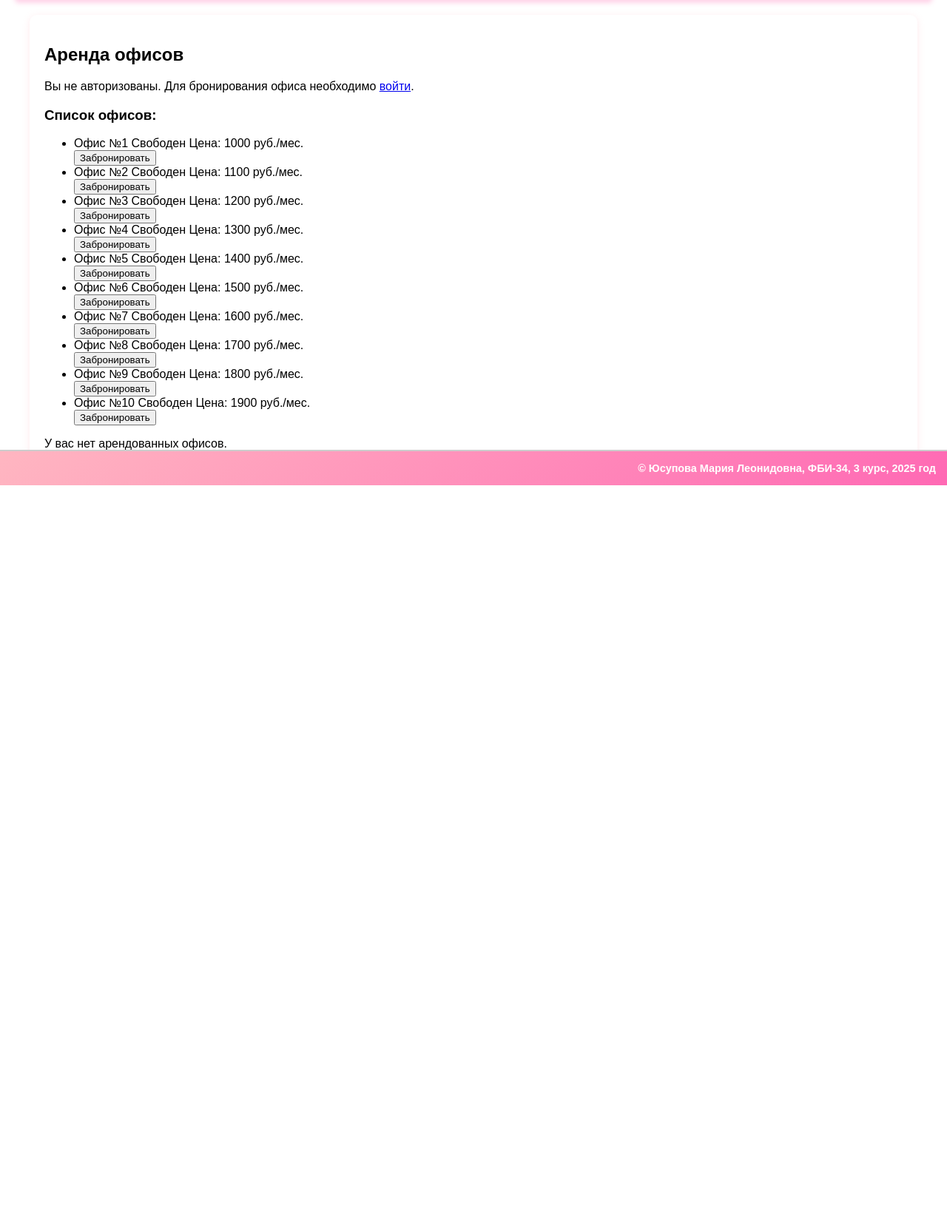
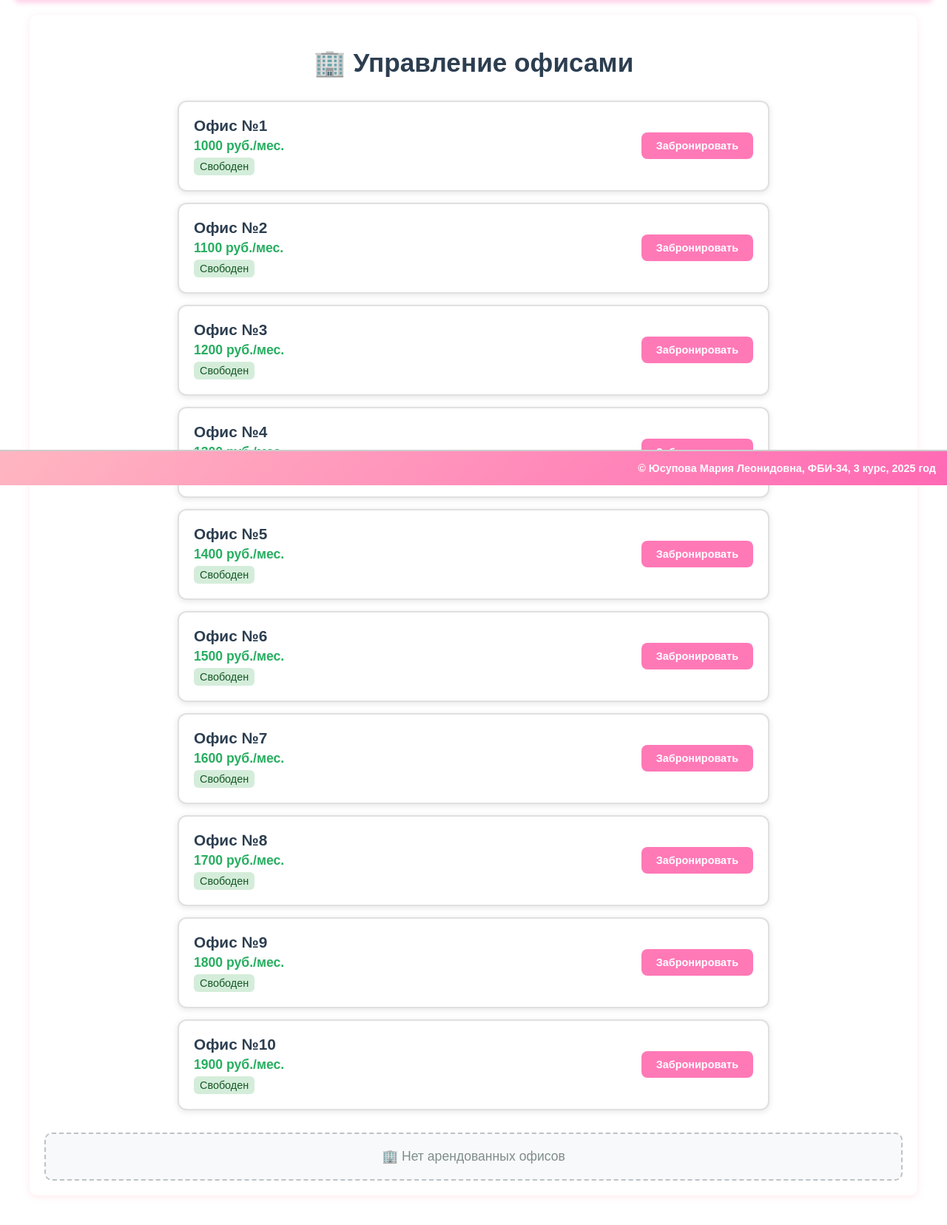
Before and after one commit to Maria25k/web-back-labs, a Flask app: page /lab6/ in a window 1280 px wide. Shown: the part 144-1800 px from the top of the page at 74% size. Before the commit the page ends 800 px from the top, so only its background shows below. Run offline with Flask 3, Linux system fonts and the light colour scheme.

Commit message:
дополнительное задание

```diff
--- a/templates/lab6/lab6.html
+++ b/templates/lab6/lab6.html
@@ -1,46 +1,102 @@
 {% extends "base.html" %}
-
-{% block title %}Лабораторная работа 6 - API JSON-RPC{% endblock %}
 
 {% block lab %}Лабораторная работа 6{% endblock %}
 
-{% block main %}
-    <div class="container">
-        <h2>Аренда офисов</h2>
-        <div class="auth-info">
-            {% if session.get('login') %}
-                <p>Вы авторизованы как: <strong>{{ session.get('login') }}</strong></p>
-                <a href="{{ url_for('lab5.logout') }}">Выйти</a>
-            {% else %}
-                <p>Вы не авторизованы. Для бронирования офиса необходимо <a href="{{ url_for('lab5.login') }}">войти</a>.</p>
-            {% endif %}
-        </div>
+{% block script %}
+<script>
+function getOfficeList() {
+    const url = '/lab6/json-rpc-api/'
+    const json = {
+        'jsonrpc': '2.0',
+        'method': 'info',
+        'id': Math.round(Math.random()*1000)
+    };
+    fetch(url, {
+        method: 'POST',
+        headers: {'Content-Type': 'application/json'},
+        body: JSON.stringify(json)
+    })
+    .then(function(response) {
+        return response.json()
+    })
+    .then(function(data) {
+        const office_list = data.result;
+        const ul = document.getElementById('office-list');
+        const totalCostDiv = document.getElementById('total-cost');
+        ul.innerHTML = '';
 
-        <div class="offices-container">
-            <h3>Список офисов:</h3>
-            <ul id="office-list" class="office-list">
-                <!-- Список офисов будет загружен через JavaScript -->
-            </ul>
-        </div>
+        let totalCost = 0;
+        let bookedCount = 0;
 
-        <div class="total-cost" id="total-cost">
-            <!-- Общая стоимость аренды будет рассчитана через JavaScript -->
+        for(let i = 0; i < office_list.length; i++) {
+            const office = office_list[i];
+            const li = document.createElement('li');
+            li.className = 'office-item';
+
+            // Создаем контейнер для информации об офисе
+            const officeInfo = document.createElement('div');
+            officeInfo.className = 'office-info';
+
+            // Отображаем номер офиса, арендатора и стоимость
+            const status = office.tenant ? `Арендован: ${office.tenant}` : 'Свободен';
+            const statusClass = office.tenant ? 'status-booked' : 'status-free';
+
+            officeInfo.innerHTML = `
+                <div class="office-number">Офис №${office.number}</div>
+                <div class="office-price">${office.price} руб./мес.</div>
+                <div class="office-status ${statusClass}">${status}</div>
+            `;
+
+            li.appendChild(officeInfo);
+
+            // Кнопка бронирования (только для свободных офисов)
+            if (!office.tenant) {
+                const bookingButton = document.createElement('button');
+                bookingButton.className = 'btn btn-book';
+                bookingButton.innerText = 'Забронировать';
+                bookingButton.onclick = function() { booking(office.number); };
+                li.appendChild(bookingButton);
+            } else {
+                // Кнопка освобождения (только для арендованных офисов)
+                const cancelButton = document.createElement('button');
+                cancelButton.className = 'btn btn-cancel';
+                cancelButton.innerText = 'Освободить';
+                cancelButton.onclick = function() { cancellation(office.number); };
+                li.appendChild(cancelButton);
+
+                // Считаем общую стоимость арендованных офисов
+                totalCost += office.price;
+                bookedCount++;
+            }
+
+            ul.appendChild(li);
+        }
+
+        // Отображаем общую стоимость
+        if (totalCost > 0) {
+            totalCostDiv.innerHTML = `
+                <div class="total-cost-card">
+                    <h3>💰 Сводка по аренде</h3>
+                    <div class="cost-details">
+                        <div>Арендовано офисов: <strong>${bookedCount}</strong></div>
+                        <div>Общая стоимость: <strong class="total-amount">${totalCost} руб./мес.</strong></div>
                     </div>
                 </div>
-{% endblock %}
+            `;
+        } else {
+            totalCostDiv.innerHTML = '<div class="no-rentals">🏢 Нет арендованных офисов</div>';
+        }
+    });
+}
 
-{% block script %}
-<script>
-    let totalRentedCost = 0;
-
-    function getOfficeList() {
+function booking(officeNumber) {
     const url = '/lab6/json-rpc-api/';
     const json = {
         'jsonrpc': '2.0',
-            'method': 'info',
-            'id': Math.round(Math.random() * 1000)
+        'method': 'booking',
+        'params': officeNumber,
+        'id': Math.round(Math.random()*1000)
     };
-
     fetch(url, {
         method: 'POST',
         headers: {'Content-Type': 'application/json'},
@@ -50,107 +106,18 @@
         return response.json();
     })
     .then(function(data) {
-            if (data.error) {
-                console.error('Ошибка:', data.error);
-                return;
-            }
-
-            const office_list = data.result;
-            const ul = document.getElementById('office-list');
-            ul.innerHTML = '';
-            totalRentedCost = 0;
-
-            for(let i = 0; i < office_list.length; i++) {
-                const office = office_list[i];
-                const li = document.createElement('li');
-                li.className = 'office-item';
-
-                let statusText = office.tenant ? `Занят (${office.tenant})` : 'Свободен';
-                let statusClass = office.tenant ? 'rented' : 'free';
-
-                li.innerHTML = `
-                    <div class="office-info">
-                        <span class="office-number">Офис №${office.number}</span>
-                        <span class="office-status ${statusClass}">${statusText}</span>
-                        <span class="office-price">Цена: ${office.price} руб./мес.</span>
-                    </div>
-                `;
-
-                const buttonContainer = document.createElement('div');
-                buttonContainer.className = 'office-buttons';
-
-                if (!office.tenant) {
-                    const bookingButton = document.createElement('button');
-                    bookingButton.className = 'btn btn-booking';
-                    bookingButton.innerText = 'Забронировать';
-                    bookingButton.onclick = function() {
-                        booking(office.number);
-                    };
-                    buttonContainer.appendChild(bookingButton);
-                } else if (office.tenant === '{{ session.get("login") }}') {
-                    const cancelButton = document.createElement('button');
-                    cancelButton.className = 'btn btn-cancel';
-                    cancelButton.innerText = 'Освободить';
-                    cancelButton.onclick = function() {
-                        cancellation(office.number);
-                    };
-                    buttonContainer.appendChild(cancelButton);
-                }
-
-                li.appendChild(buttonContainer);
-                ul.appendChild(li);
-
-                // Считаем общую стоимость арендованных текущим пользователем офисов
-                if (office.tenant === '{{ session.get("login") }}') {
-                    totalRentedCost += office.price;
-                }
-            }
-
-            // Обновляем отображение общей стоимости
-            updateTotalCost();
-        })
-        .catch(function(error) {
-            console.error('Ошибка при получении списка офисов:', error);
-        });
-    }
-
-    function booking(officeNumber) {
-        const url = '/lab6/json-rpc-api/';
-        const json = {
-            'jsonrpc': '2.0',
-            'method': 'booking',
-            'params': officeNumber,
-            'id': Math.round(Math.random() * 1000)
-        };
-
-        fetch(url, {
-            method: 'POST',
-            headers: {'Content-Type': 'application/json'},
-            body: JSON.stringify(json)
-        })
-        .then(function(response) {
-            return response.json();
-        })
-        .then(function(data) {
-            if (data.error) {
+        if(data.error) {
             switch(data.error.code) {
                 case 1:
-                        alert('Вы не авторизованы. Пожалуйста, авторизуйтесь.');
+                    alert('Вы не авторизованы, пожалуйста, авторизируйтесь');
                     break;
                 case 2:
-                        alert('Офис уже арендован другим пользователем.');
-                        break;
-                    case 3:
-                        alert('Офис не найден.');
-                        break;
-                    case -32601:
-                        alert('Странная ошибка: метод не найден.');
+                    alert('Офис уже арендуется');
                     break;
                 default:
-                        alert('Произошла ошибка: ' + data.error.message);
+                    alert('Ошибка: ' + data.error.message);
             }
         } else {
-                document.getElementById('office-list').innerHTML = '';
             getOfficeList();
         }
     });
@@ -162,9 +129,8 @@
         'jsonrpc': '2.0',
         'method': 'cancellation',
         'params': officeNumber,
-            'id': Math.round(Math.random() * 1000)
+        'id': Math.round(Math.random()*1000)
     };
-
     fetch(url, {
         method: 'POST',
         headers: {'Content-Type': 'application/json'},
@@ -174,42 +140,24 @@
         return response.json();
     })
     .then(function(data) {
-            if (data.error) {
+        if(data.error) {
             switch(data.error.code) {
                 case 1:
-                        alert('Вы не авторизованы.');
+                    alert('Вы не авторизованы, пожалуйста, авторизируйтесь');
+                    break;
+                case 3:
+                    alert('Офис не арендован');
                     break;
                 case 4:
-                        alert('Офис не арендован.');
-                        break;
-                    case 5:
-                        alert('Вы не арендатор этого офиса.');
-                        break;
-                    case 3:
-                        alert('Офис не найден.');
+                    alert('Вы можете освободить только свой офис');
                     break;
                 default:
-                        alert('Произошла ошибка: ' + data.error.message);
+                    alert('Ошибка: ' + data.error.message);
             }
         } else {
-                document.getElementById('office-list').innerHTML = '';
             getOfficeList();
         }
     });
-    }
-
-    function updateTotalCost() {
-        const totalCostElement = document.getElementById('total-cost');
-        if (totalRentedCost > 0) {
-            totalCostElement.innerHTML = `
-                <h3>Общая стоимость вашей аренды:</h3>
-                <p class="total-amount">${totalRentedCost} руб./мес.</p>
-            `;
-        } else {
-            totalCostElement.innerHTML = `
-                <p>У вас нет арендованных офисов.</p>
-            `;
-        }
 }
 
 document.addEventListener('DOMContentLoaded', function() {
@@ -217,4 +165,161 @@
 });
 </script>
 
+<style>
+.office-list {
+    list-style: none;
+    padding: 0;
+    max-width: 800px;
+    margin: 0 auto;
+}
+
+.office-item {
+    background: white;
+    border: 2px solid #e0e0e0;
+    border-radius: 12px;
+    padding: 20px;
+    margin-bottom: 15px;
+    box-shadow: 0 2px 8px rgba(0,0,0,0.1);
+    transition: all 0.3s ease;
+    display: flex;
+    justify-content: space-between;
+    align-items: center;
+}
+
+.office-item:hover {
+    transform: translateY(-2px);
+    box-shadow: 0 4px 12px rgba(0,0,0,0.15);
+}
+
+.office-info {
+    flex-grow: 1;
+}
+
+.office-number {
+    font-size: 1.3em;
+    font-weight: bold;
+    color: #2c3e50;
+    margin-bottom: 5px;
+}
+
+.office-price {
+    font-size: 1.1em;
+    color: #27ae60;
+    font-weight: bold;
+    margin-bottom: 5px;
+}
+
+.office-status {
+    font-size: 0.9em;
+    padding: 4px 8px;
+    border-radius: 6px;
+    display: inline-block;
+}
+
+.status-free {
+    background: #d4edda;
+    color: #155724;
+}
+
+.status-booked {
+    background: #f8d7da;
+    color: #721c24;
+}
+
+.btn {
+    padding: 10px 20px;
+    border: none;
+    border-radius: 8px;
+    font-size: 0.9em;
+    font-weight: bold;
+    cursor: pointer;
+    transition: all 0.3s ease;
+    margin-left: 15px;
+}
+
+.btn-book {
+    background: #ff79b7;
+    color: white;
+}
+
+.btn-book:hover {
+    background: #fffb80;
+    transform: scale(1.05);
+}
+
+.btn-cancel {
+    background: #e74c3c;
+    color: white;
+}
+
+.btn-cancel:hover {
+    background: #c0392b;
+    transform: scale(1.05);
+}
+
+.total-cost-card {
+    background: linear-gradient(135deg, #ff84b5 0%, #ff84b5 100%);
+    color: white;
+    padding: 25px;
+    border-radius: 15px;
+    margin-top: 30px;
+    box-shadow: 0 4px 15px rgba(0,0,0,0.2);
+    max-width: 400px;
+    margin-left: auto;
+    margin-right: auto;
+}
+
+.total-cost-card h3 {
+    margin-top: 0;
+    text-align: center;
+    font-size: 1.4em;
+}
+
+.cost-details {
+    text-align: center;
+    font-size: 1.1em;
+}
+
+.total-amount {
+    font-size: 1.3em;
+    color: #f1c40f;
+}
+
+.no-rentals {
+    text-align: center;
+    color: #7f8c8d;
+    font-size: 1.1em;
+    margin-top: 30px;
+    padding: 20px;
+    background: #f8f9fa;
+    border-radius: 10px;
+    border: 2px dashed #bdc3c7;
+}
+
+.page-title {
+    text-align: center;
+    color: #2c3e50;
+    margin-bottom: 30px;
+    font-size: 2.2em;
+}
+
+@media (max-width: 768px) {
+    .office-item {
+        flex-direction: column;
+        text-align: center;
+        gap: 15px;
+    }
+
+    .btn {
+        margin-left: 0;
+        width: 100%;
+    }
+}
+</style>
 {% endblock %}
+
+{% block main %}
+    <h1 class="page-title">🏢 Управление офисами</h1>
+    <ul id="office-list" class="office-list"></ul>
+    <div id="total-cost"></div>
+{% endblock %}
```
Also changed, not shown: templates/lab6/main.css (deleted, +0 -182 lines). Lines whose indentation alone changed are shown as unchanged.
